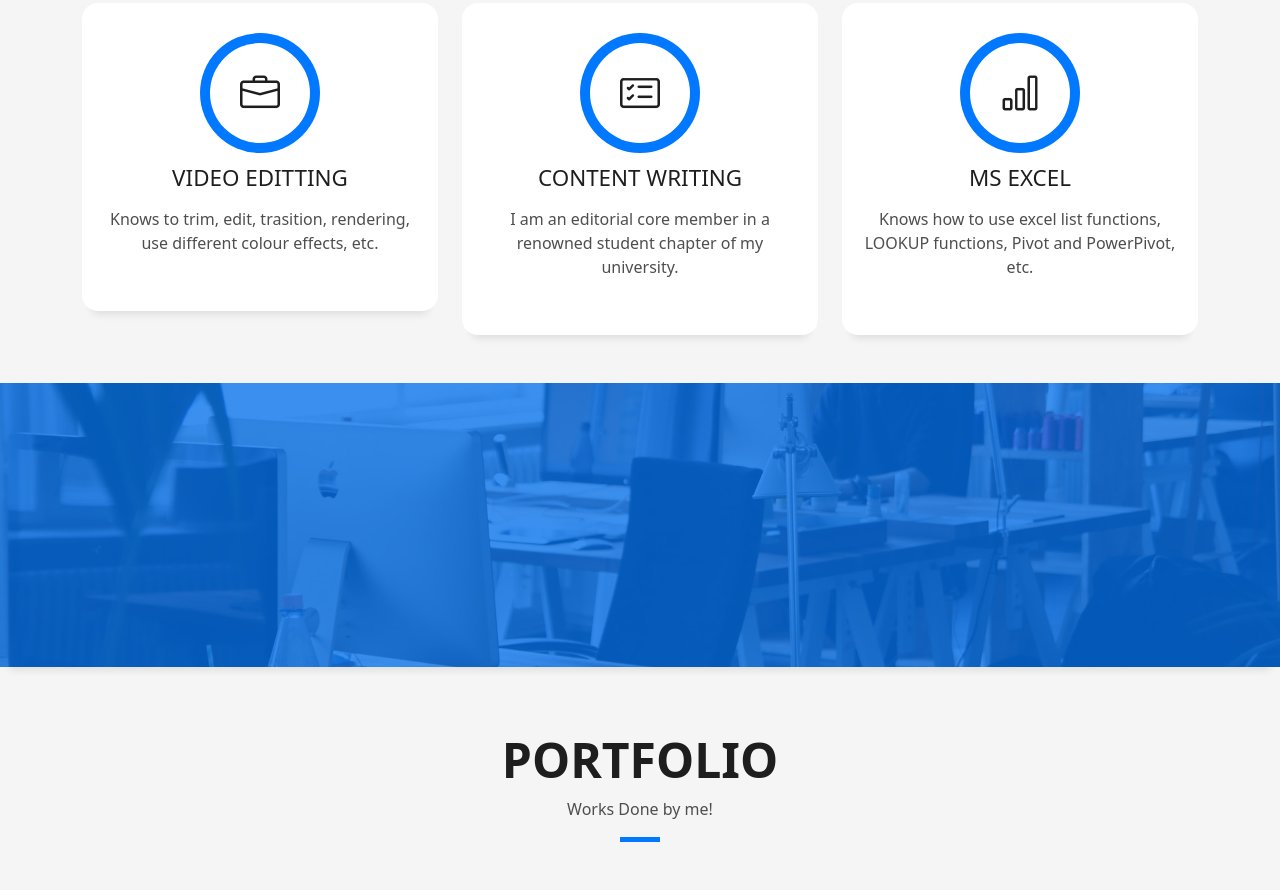
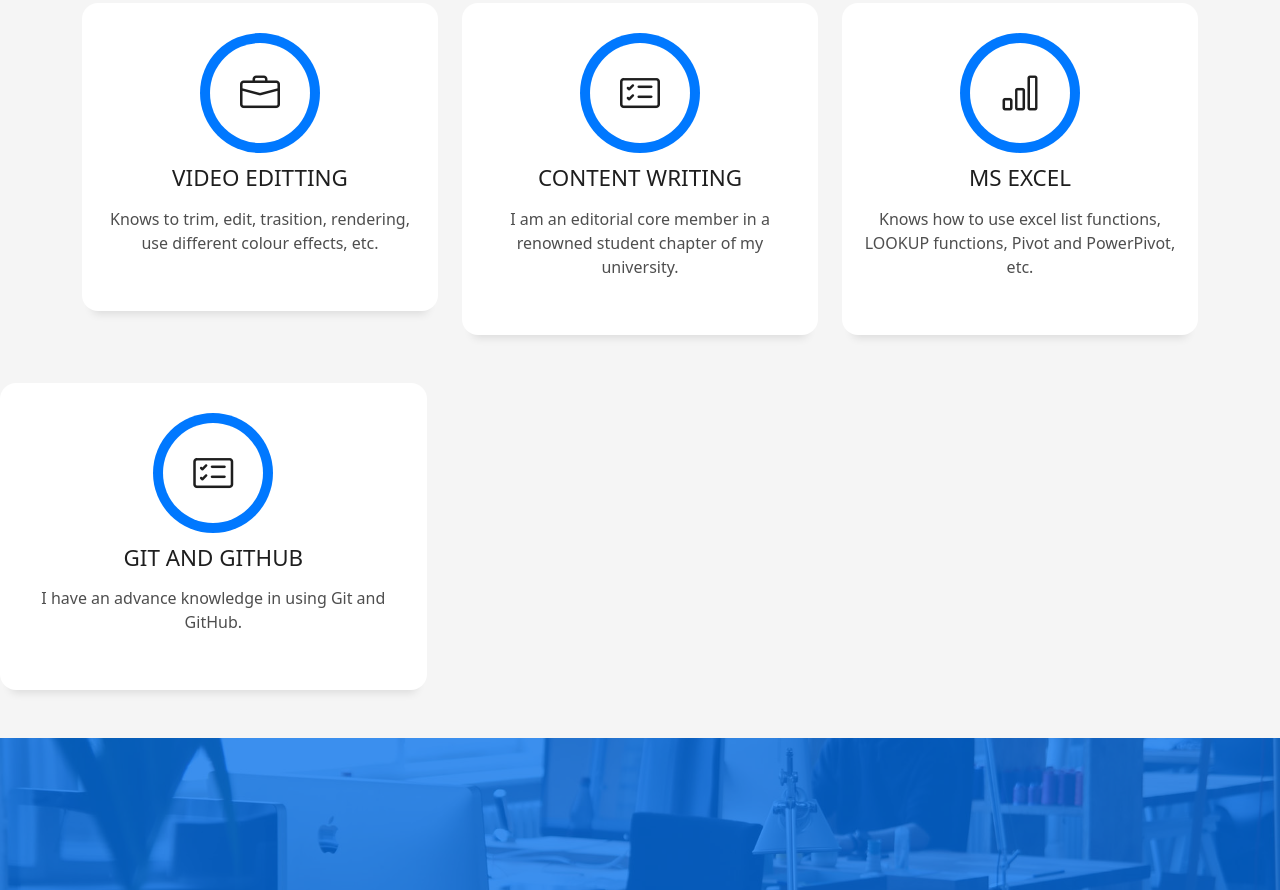
Before and after one commit to prasoonghosh/prasoonghosh.io, a plain HTML site: page DevFolio/index.html in a window 1280 px wide. Shown: the part 1874-2764 px from the top of the page. Drawn offline with Linux system fonts and the light colour scheme.

Commit message:
Made grammatical corrections and added a new item in the services section

```diff
--- a/DevFolio/index.html
+++ b/DevFolio/index.html
@@ -212,6 +212,19 @@
           </div>
         </div>
       </div>
+      <div class="col-md-4">
+            <div class="service-box">
+              <div class="service-ico">
+                <span class="ico-circle"><i class="bi bi-card-checklist"></i></span>
+              </div>
+              <div class="service-content">
+                <h2 class="s-title">Git and GitHub</h2>
+                <p class="s-description text-center">
+                  I have an advance knowledge in using Git and GitHub.
+                </p>
+              </div>
+            </div>
+          </div>
     </section><!-- End Services Section -->
 
     <!-- ======= Counter Section ======= -->
```
